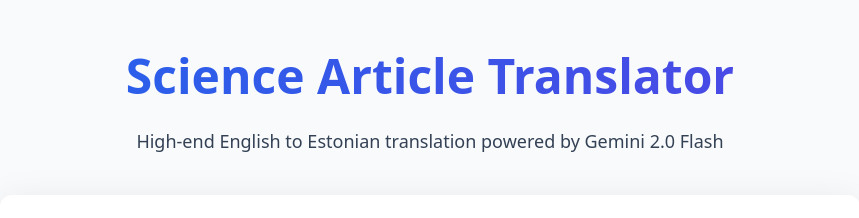
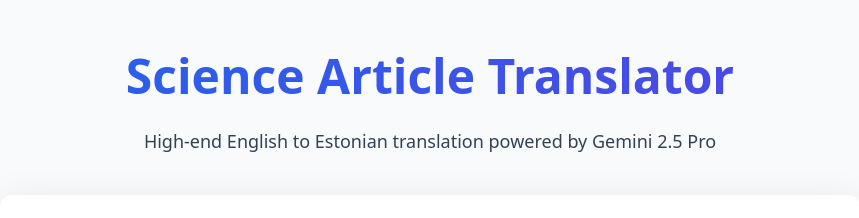
Before and after one commit to saarepera-toimetamised/science-translator, a Next.js app: page / in a window 1280 px wide. Shown: the top 218 px of the page, without its empty margins (210-1069 px from the left). Built offline with nearby package versions, Linux system fonts and the light colour scheme.

Commit message:
Update TranslatorUI.tsx

```diff
--- a/src/app/components/TranslatorUI.tsx
+++ b/src/app/components/TranslatorUI.tsx
@@ -183,7 +183,7 @@
           Science Article Translator
         </h1>
         <p style={{ fontSize: '18px', color: '#334155' }}>
-          High-end English to Estonian translation powered by Gemini 2.0 Flash
+          High-end English to Estonian translation powered by Gemini 2.5 Pro
         </p>
       </div>
 
```
